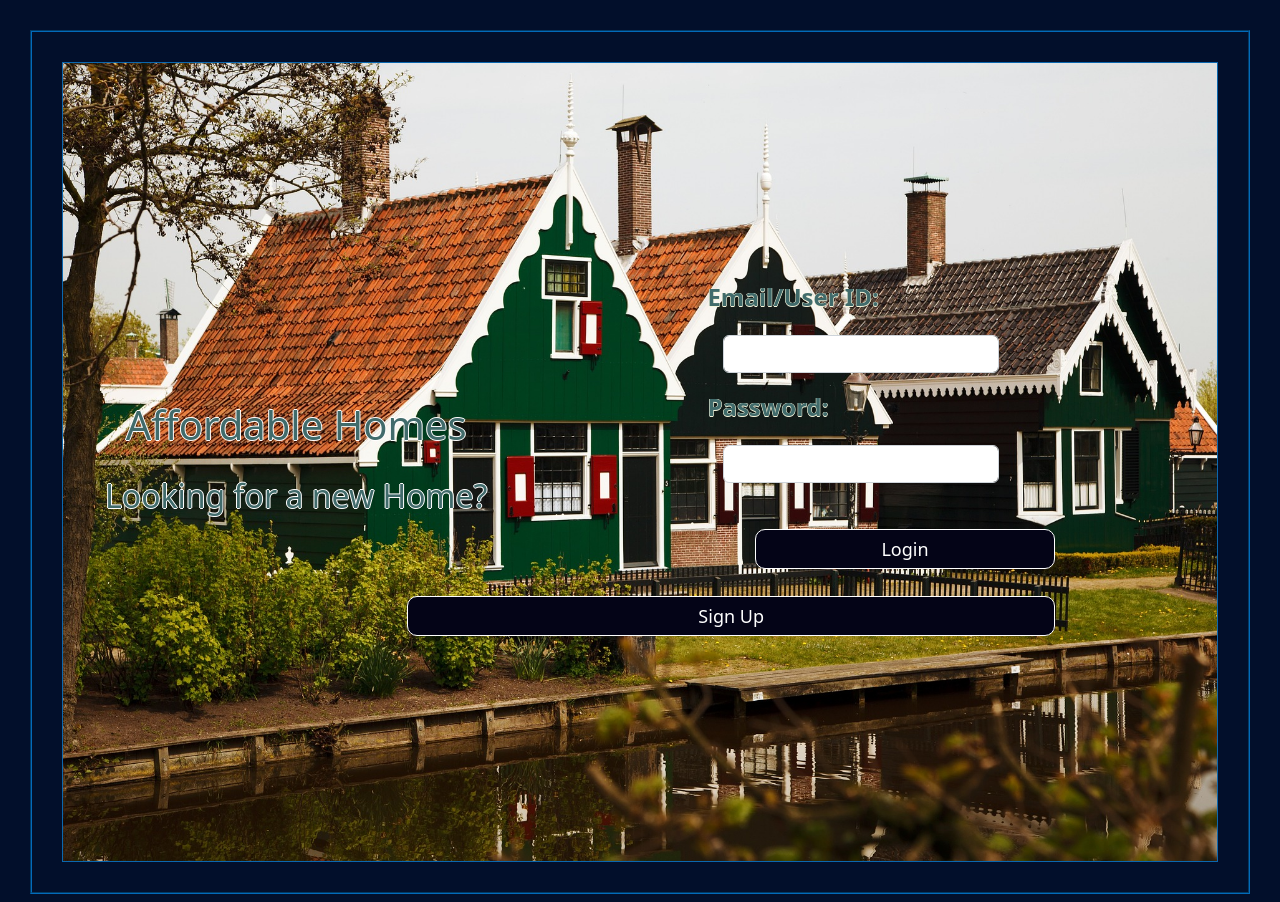
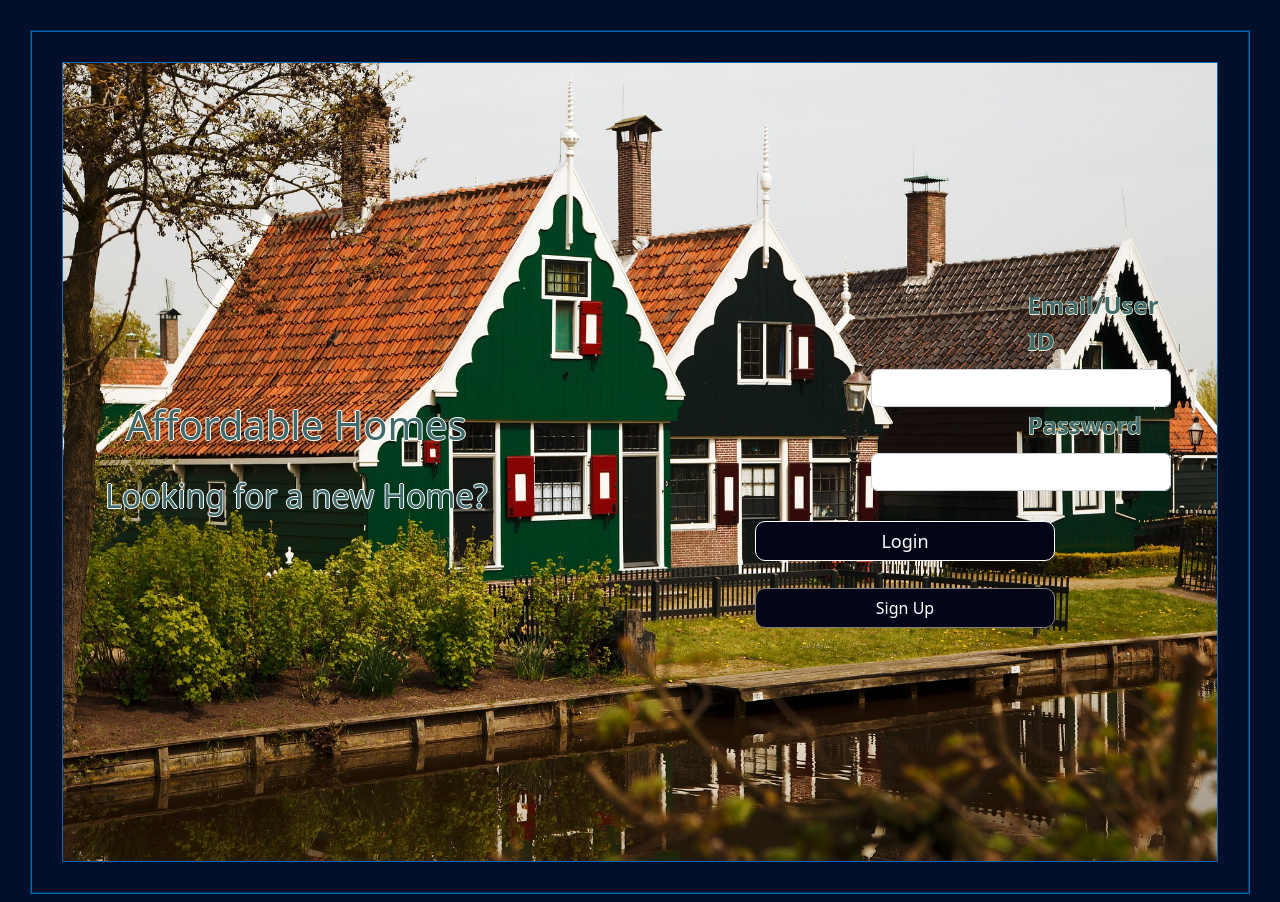
Before and after one commit to Briya9/Afordable_Homes_Group_Project, a Flask app: page / in a window 1280 px wide. Shown: the top 902 px of the page. Run offline with Flask 2, Linux system fonts and the light colour scheme; parts of the project's set-up code (start-up, migrations or seed data) failed here and were passed over.

Commit message:
Update login_page.html

```diff
--- a/flask_app/templates/login_page.html
+++ b/flask_app/templates/login_page.html
@@ -25,14 +25,14 @@
                         {% endfor %}
                     {% endif %}
                 {% endwith %}
-                <div class="row mb-3">
-                    <label for="email" class="col-4 col-form-lable">Email/User ID:</label>
+                <div class=" col-mb-3">
+                    <label for="email" class=" col-form-lable">Email/User ID</label>
                     <div class="col-sm-10">
                         <input type="email" class="form-control" name="email" id="email">
                     </div>
                 </div>
-                <div class="row mb-3">
-                    <label for="password" class="col-4 col-form-lable">Password:</label>
+                <div class=" col-mb-3">
+                    <label for="password" class=" col-form-lable">Password</label>
                     <div class="col-sm-10">
                         <input type="password" class="form-control" name="password" id="password">
                     </div>
@@ -46,7 +46,7 @@
             <div class="row">
                 <div class="col">
                     <a href="/reg_page">
-                        <button value="Sign_Up" class="btn btn-secondary w-100">Sign Up</button>
+                        <button value="Sign_Up" class=" btn-secondary ">Sign Up</button>
                     </a>
                 </div>
             </div>
```
